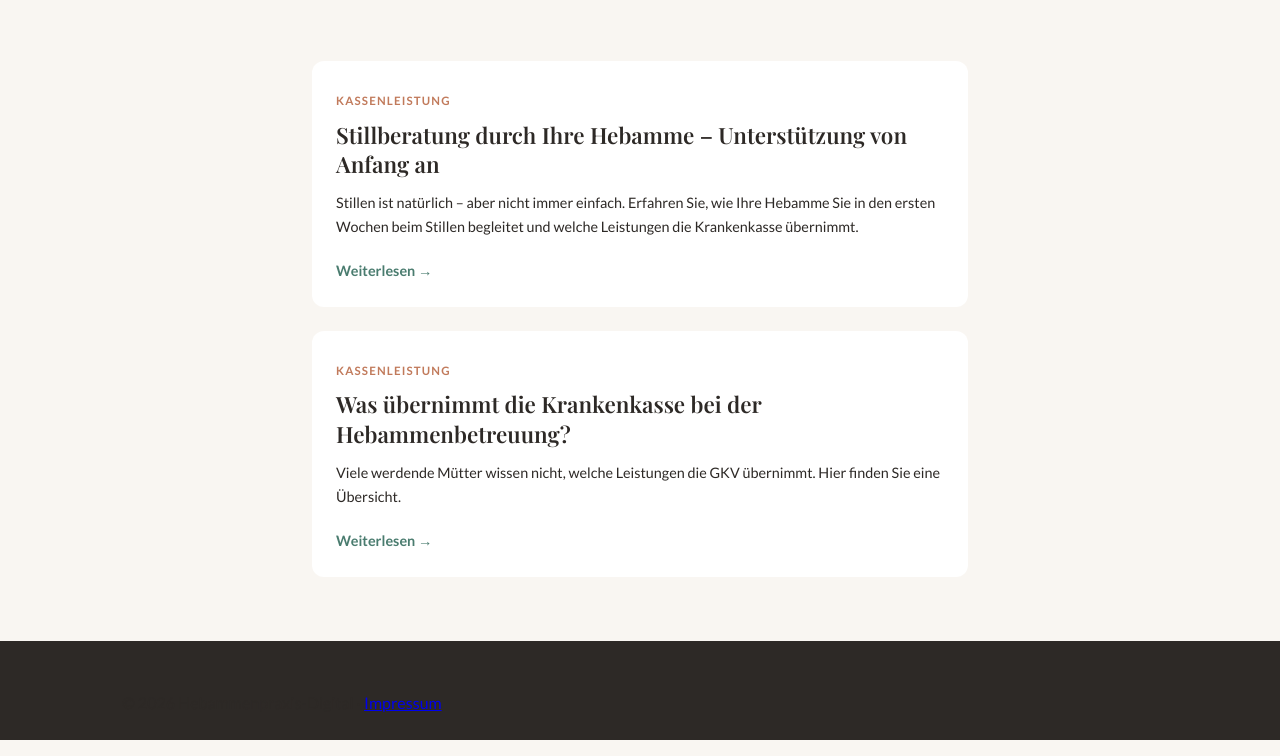
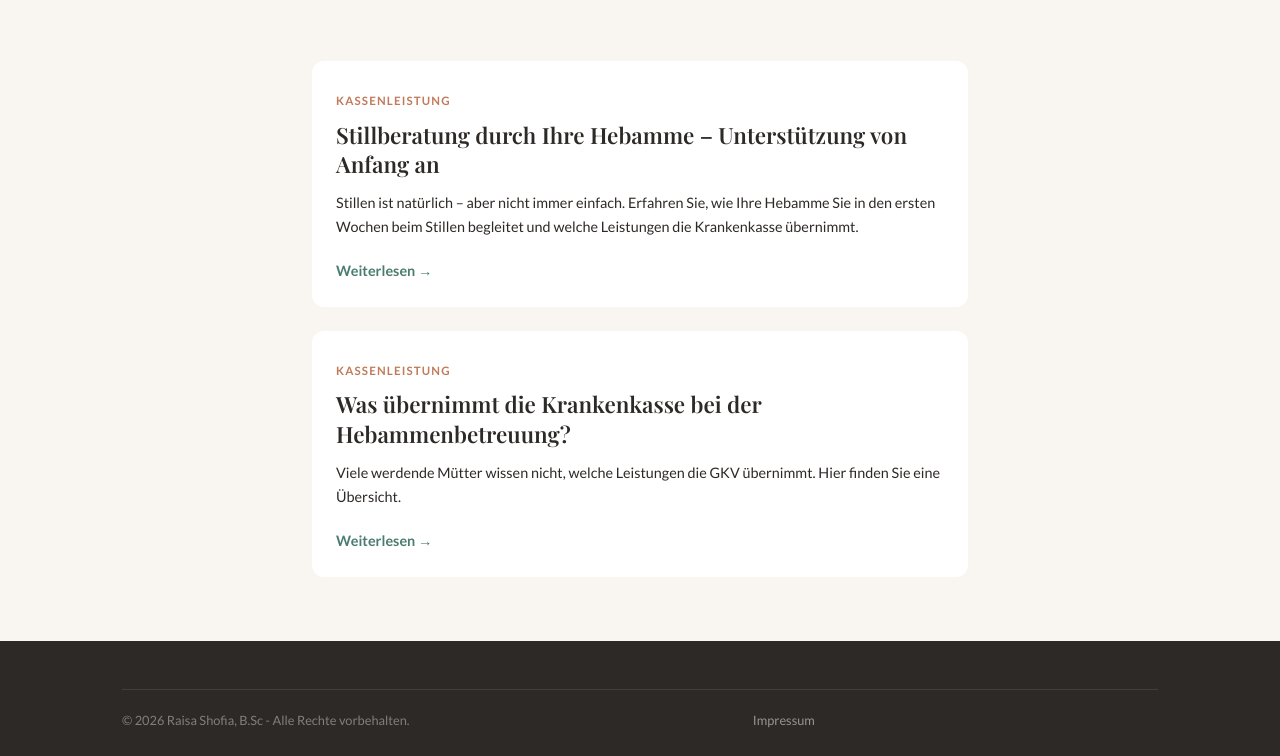
Before and after one commit to TeguhEP/hebammenpraxis-digital, an Eleventy site: page src/de/blog/index.njk in a window 1280 px wide. Shown: the part 280-1036 px from the top of the page. Built offline with nearby package versions, Linux system fonts and the light colour scheme; Eleventy itself is replaced by a stand-in of ours; files that its build step writes are made by us from their sources.

Commit message:
fix: update blog

```diff
--- a/src/de/blog/index.njk
+++ b/src/de/blog/index.njk
@@ -17,8 +17,8 @@
         <a href="/de/" class="nav-brand">Hebammenpraxis-Digital</a>
         <div class="nav-links">
           <a href="/de/#leistungen">Leistungen</a>
+          <a href="/de/#kontakt">Kontakt</a>
           <a href="/de/blog/">Blog</a>
-          <a href="/de/#kontakt">Kontakt</a>
         </div>
       </div>
     </div>
@@ -51,7 +51,10 @@
 
   <footer class="site-footer">
     <div class="container">
-      <p>© 2026 Hebammenpraxis-Digital · <a href="/de/impressum.html">Impressum</a></p>
+      <div class="footer-bottom">
+        <span>© 2026 Raisa Shofia, B.Sc - Alle Rechte vorbehalten.</span>
+        <a href="/de/impressum.html">Impressum</a></p>
+      </div>
     </div>
   </footer>
 
```
Also changed, not shown: src/_includes/blog-post.njk (+6 -3 lines), .eleventy.js, de/index.html.
